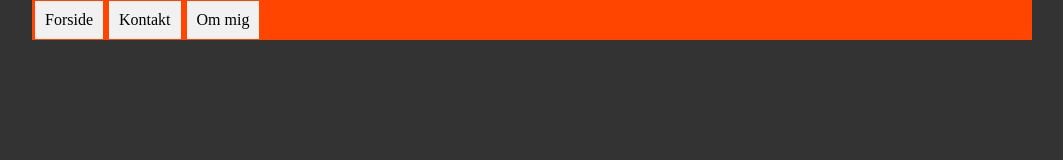
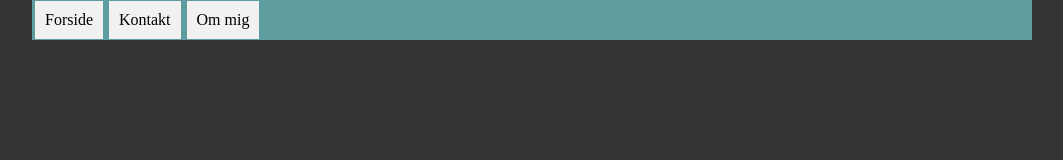
Before and after one commit to simonhansen1999/MMD-Eksamensprojekt, a plain HTML site: page Flexbox/index.html in a window 1280 px wide. Shown: the whole page, without its empty margins (108-1171 px from the left). Drawn offline with Linux system fonts and the light colour scheme.

Commit message:
Add files via upload

```diff
--- a/Flexbox/css/style.css
+++ b/Flexbox/css/style.css
@@ -11,7 +11,7 @@ body {
     display: flex;
     flex-direction: row;
     flex-wrap: nowrap;
-    background-color: orangered;
+    background-color: cadetblue;
     justify-content: flex-start;
 }
 
```
